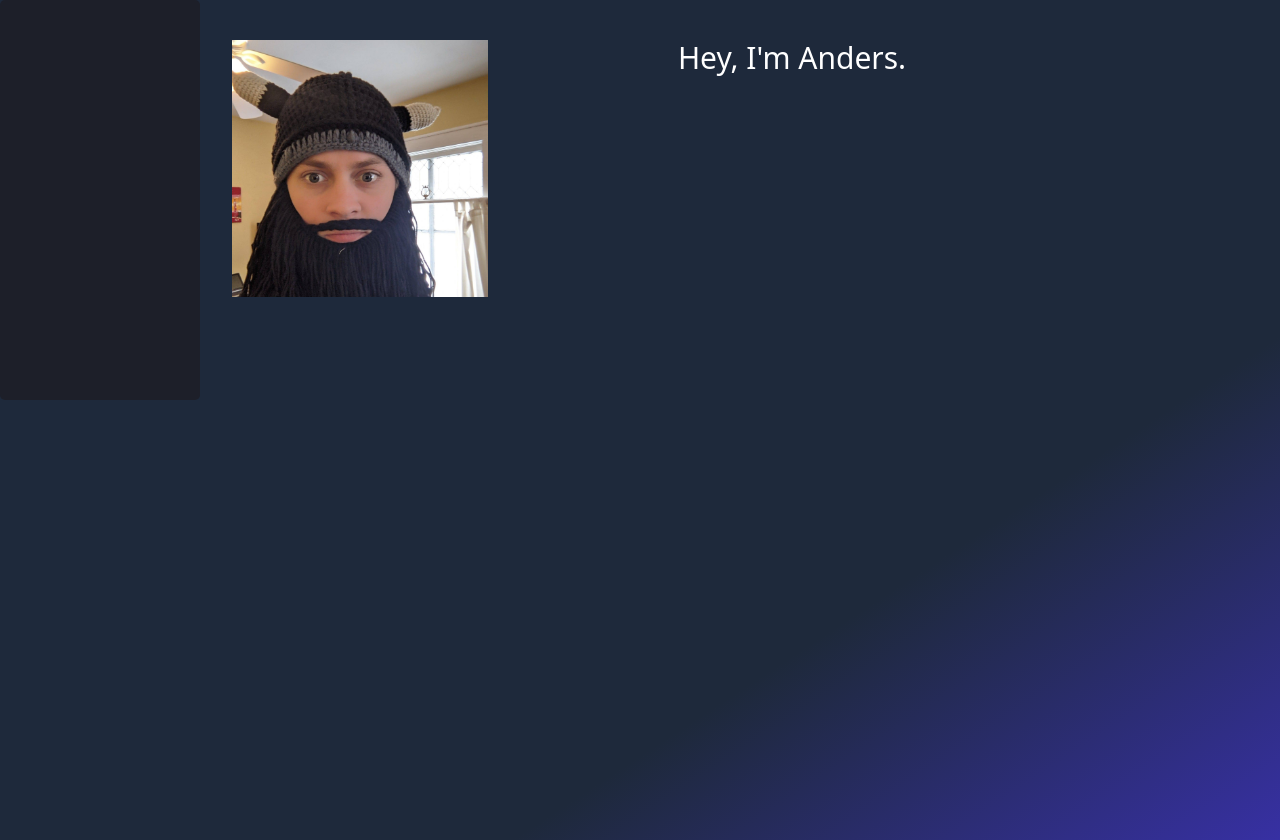
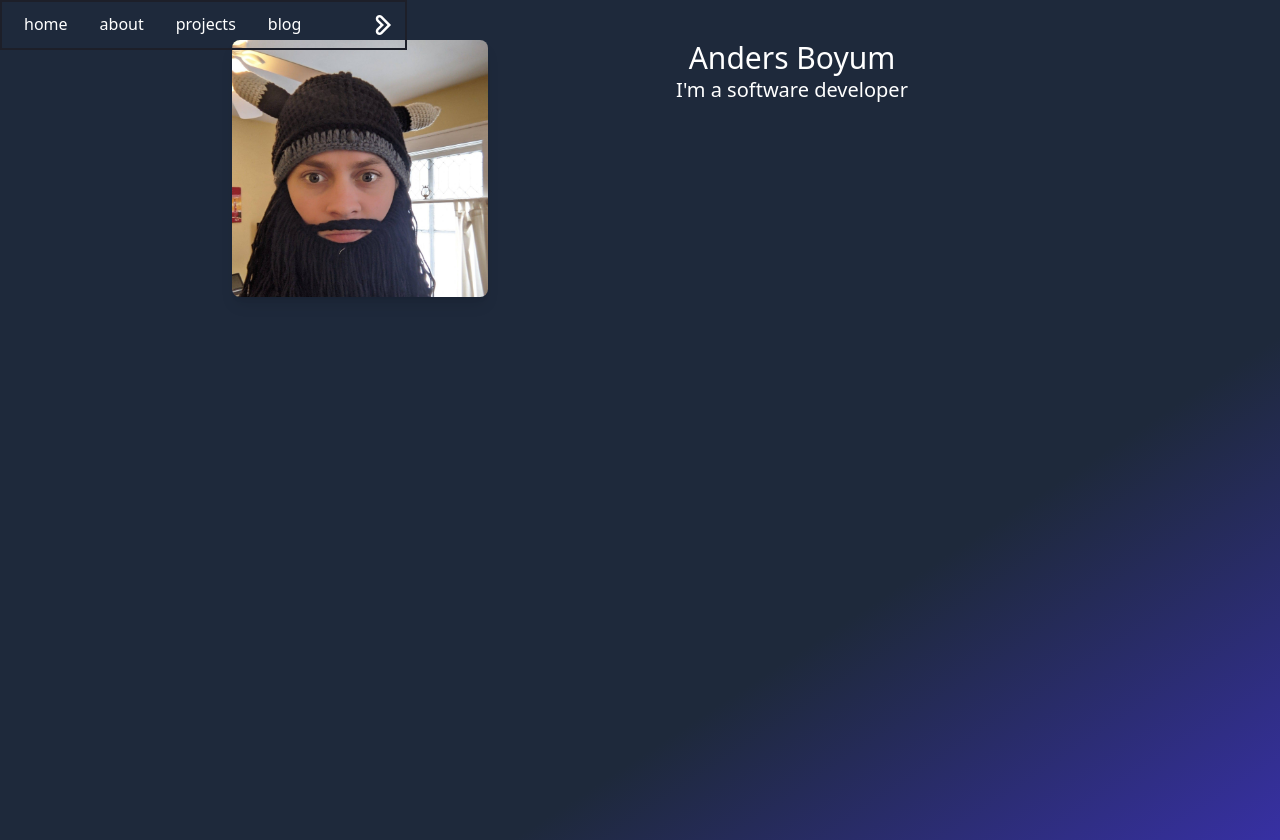
Before and after one commit to Obliquey/nextjs-portfolio, a Next.js app: page / in a window 1280 px wide. Built offline with nearby package versions, Linux system fonts and the light colour scheme.

Commit message:
reformatted the navbar to enter stage left and be more minimal

```diff
--- a/app/components/nav.tsx
+++ b/app/components/nav.tsx
@@ -1,19 +1,21 @@
 import Link from "next/link";
+import { TiChevronRightOutline } from "react-icons/ti";
 
 export default function Nav() {
     const navItems = [
-        {name: "Home", path:"/"},
-        {name:"About", path:"/about"},
-        {name:"Projects", path:"/projects"},
-        {name: "Blog", path:"/blog"}
+        {name: "home", path:"/"},
+        {name:"about", path:"/about"},
+        {name:"projects", path:"/projects"},
+        {name: "blog", path:"/blog"}
     ];
 
     return (
         <>
-            <div id="navBar">
+            <div id="navBar" className="flex-row">
                 {navItems.map((item, index) => {
                     return <Link href={item.path}  className="navItem">{item.name}</Link>;
                 })}
+                <TiChevronRightOutline  className="text-white text-3xl m-auto ml-14 mr-2"/>
             </div>
         </>
     )
--- a/app/globals.css
+++ b/app/globals.css
@@ -18,33 +18,40 @@
 
 html, body {
   min-height: 100vh;
+  /* vvvv in case I want to do something with a conic gradient */
+  /* background-image: conic-gradient(from 36deg at 30% 40%, #cecece 0% 12%, #ffffff 12% 80%); */
 }
 
 #navBar {
   display: flex;
-  flex-direction: column;
-  width: 200px;
-  height: 200px;
+  flex-direction: row;
+  width: auto;
+  height:50px;
   position: absolute;
-  top: -80px;
-  left: -80px;
-  background: rgb(29, 31, 41);
-  border-radius: 50%;
-  transition: top, left, height, width, border-radius, .4s;
+  top: 0;
+  left: -350px;
+  /* background: rgb(29, 31, 41); */
+  border-width: 2px;
+  /* box-shadow: inset -10px -10px 20px; */
+  border-color: rgb(29, 31, 41);
+  transition: top, left, height, width, border-radius, .5s;
 }
 
 #navBar:hover{
   top: 0;
   left: 0;
-  height: 400px;
-  width: 200px;
-  border-radius: 5px;
 }
 
 .navItem{
-  visibility: hidden;
   color:white;
   padding: 10px;
+  margin-left: 12px;
+  padding-bottom: 5px;
+  transition: font-size .2s;
+}
+.navItem:hover {
+  font-size: large;
+  box-shadow: inset 0px 0px 0px 3px black;
 }
 
 @layer utilities {
--- a/app/page.tsx
+++ b/app/page.tsx
@@ -19,13 +19,13 @@ export default function Home() {
       <main className="">
         <div id="parent" className="flex flex-row gap-12 place-content-center mt-10">
             <div id="image" className="basis-1/5">
-                <img src={imgURL} alt="something about coding" />
+                <img src={imgURL} alt="something about coding" className="rounded-lg shadow-lg"/>
             </div>
             <div id="bio" className="basis-2/5 flex flex-col">
                 <p className="text-white text-3xl place-self-center">
-                  Hey, I'm Anders.
+                  Anders Boyum
                 </p>
-                <p className="text-white text-xl place-self-center"></p>
+                <p className="text-white text-xl place-self-center">I'm a software developer </p>
             </div>
         </div>
 
--- a/package.json
+++ b/package.json
@@ -12,7 +12,8 @@
     "next": "14.1.0",
     "octokit": "^3.1.2",
     "react": "^18",
-    "react-dom": "^18"
+    "react-dom": "^18",
+    "react-icons": "^5.0.1"
   },
   "devDependencies": {
     "@types/node": "^20",
```
Also changed, not shown: app/layout.tsx (line endings or trailing spaces), 1 other file (tests, documents, lock files or other folders).
